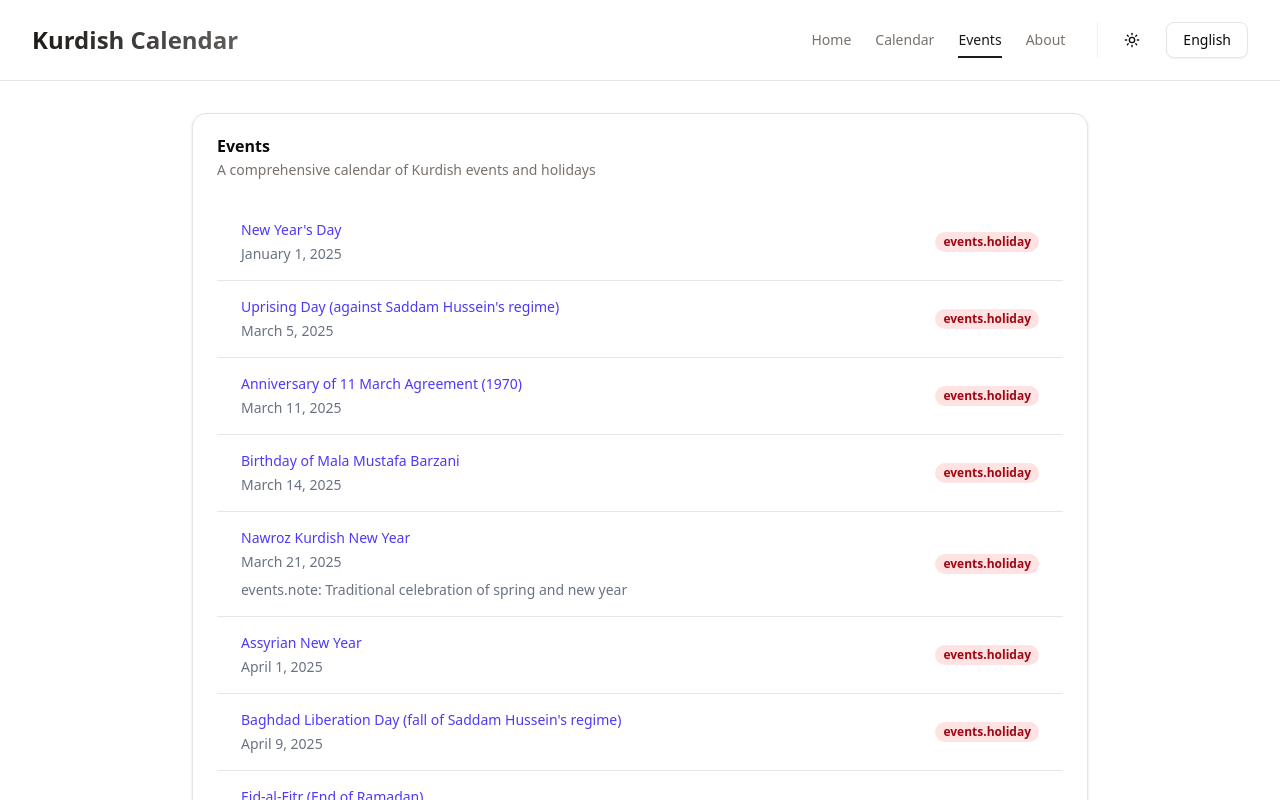
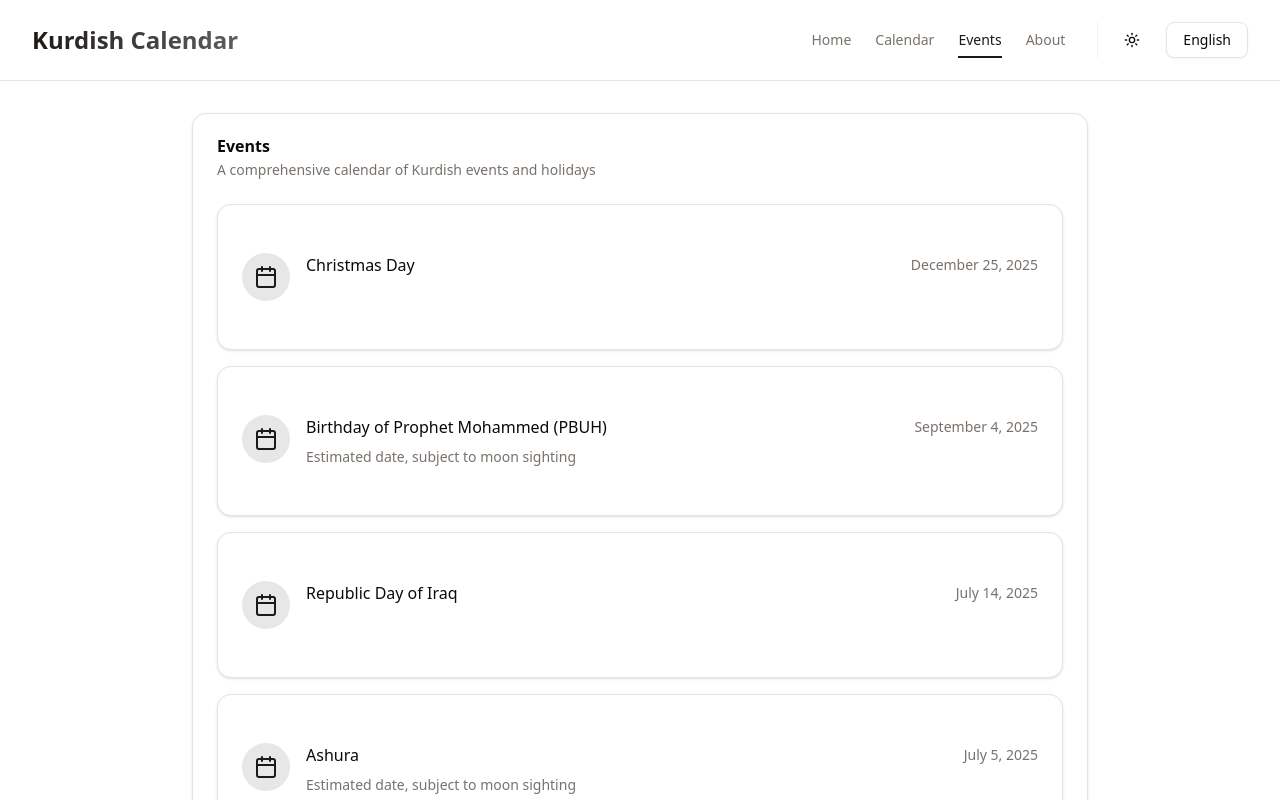
Before and after one commit to datacode-app/kurdish-calendar-app, a Next.js app: page /en/events in a window 1280 px wide. Shown: the top 800 px of the page. Built offline with nearby package versions, Linux system fonts and the light colour scheme.

Commit message:
fix events

```diff
--- a/app/components/EventsListClient.tsx
+++ b/app/components/EventsListClient.tsx
@@ -3,6 +3,9 @@
 import { useState, useEffect } from 'react';
 import { useTranslations } from 'next-intl';
 import { format } from 'date-fns';
+import { Calendar as CalendarIcon } from 'lucide-react';
+import { Badge } from '@/components/ui/badge';
+import { Card, CardContent } from '@/components/ui/card';
 
 interface Holiday {
   date: string;
@@ -18,6 +21,8 @@ interface Holiday {
     ar: string;
     fa: string;
   };
+  country?: string;
+  region?: string;
 }
 
 export default function EventsListClient({ locale }: { locale: string }) {
@@ -30,7 +35,12 @@ export default function EventsListClient({ locale }: { locale: string }) {
     fetch('/data/holidays.json')
       .then(response => response.json())
       .then(data => {
-        setHolidays(data.holidays);
+        // Sort holidays by date (newest first)
+        const sortedHolidays = Array.isArray(data)
+          ? [...data].sort((a, b) => new Date(b.date).getTime() - new Date(a.date).getTime())
+          : [...(data.holidays || [])].sort((a, b) => new Date(b.date).getTime() - new Date(a.date).getTime());
+
+        setHolidays(sortedHolidays);
         setLoading(false);
       })
       .catch(error => {
@@ -49,13 +59,13 @@ export default function EventsListClient({ locale }: { locale: string }) {
   if (loading) {
     return (
       <div className="px-4 py-5 sm:p-6 text-center">
-        <div className="animate-pulse flex space-x-4 justify-center">
-          <div className="rounded-full bg-gray-200 dark:bg-gray-700 h-12 w-12"></div>
-          <div className="flex-1 space-y-4 py-1 max-w-md">
-            <div className="h-4 bg-gray-200 dark:bg-gray-700 rounded w-3/4"></div>
+        <div className="animate-pulse flex flex-col space-y-4 items-center">
+          <div className="rounded-full bg-muted h-12 w-12"></div>
+          <div className="space-y-4 py-1 w-full max-w-md">
+            <div className="h-4 bg-muted rounded w-3/4 mx-auto"></div>
             <div className="space-y-2">
-              <div className="h-4 bg-gray-200 dark:bg-gray-700 rounded"></div>
-              <div className="h-4 bg-gray-200 dark:bg-gray-700 rounded w-5/6"></div>
+              <div className="h-4 bg-muted rounded w-full"></div>
+              <div className="h-4 bg-muted rounded w-5/6 mx-auto"></div>
             </div>
           </div>
         </div>
@@ -64,31 +74,48 @@ export default function EventsListClient({ locale }: { locale: string }) {
   }
 
   return (
-    <ul className="divide-y divide-gray-200 dark:divide-gray-700">
+    <div className="space-y-4">
       {holidays.map((holiday, index) => (
-        <li key={index} className="px-4 py-4 sm:px-6 hover:bg-gray-50 dark:hover:bg-gray-700">
-          <div className="flex items-center justify-between">
-            <div className="flex flex-col">
-              <p className="text-sm font-medium text-indigo-600 dark:text-indigo-400 truncate">
-                {getLocalizedText(holiday.event)}
-              </p>
-              <p className="mt-1 flex items-center text-sm text-gray-500 dark:text-gray-400">
-                <span>{format(new Date(holiday.date), "MMMM d, yyyy")}</span>
-              </p>
-              {holiday.note && getLocalizedText(holiday.note) && (
-                <p className="mt-2 text-sm text-gray-500 dark:text-gray-400">
-                  <span className="font-medium">{t('events.note')}:</span> {getLocalizedText(holiday.note)}
-                </p>
-              )}
+        <Card key={index} className="overflow-hidden hover:shadow-md transition-shadow">
+          <CardContent className="p-4 sm:p-6">
+            <div className="flex flex-col sm:flex-row sm:items-start gap-4">
+              <div className="flex-shrink-0 flex items-center justify-center w-12 h-12 rounded-full bg-primary/10 text-primary">
+                <CalendarIcon className="h-6 w-6" />
+              </div>
+
+              <div className="flex-grow min-w-0">
+                <div className="flex flex-col sm:flex-row sm:items-center justify-between gap-2 mb-2">
+                  <h3 className="text-base font-medium text-foreground break-words">
+                    {getLocalizedText(holiday.event)}
+                  </h3>
+                  <time className="text-sm text-muted-foreground whitespace-nowrap">
+                    {format(new Date(holiday.date), "MMMM d, yyyy")}
+                  </time>
+                </div>
+
+                {holiday.country && (
+                  <div className="mt-1">
+                    <Badge variant="outline" className="text-xs">
+                      {holiday.country}
+                    </Badge>
+                    {holiday.region && (
+                      <Badge variant="outline" className="text-xs ml-2">
+                        {holiday.region}
+                      </Badge>
+                    )}
+                  </div>
+                )}
+
+                {holiday.note && getLocalizedText(holiday.note) && (
+                  <p className="mt-2 text-sm text-muted-foreground break-words">
+                    {getLocalizedText(holiday.note)}
+                  </p>
+                )}
+              </div>
             </div>
-            <div className="ml-2 flex-shrink-0 flex">
-              <span className="px-2 inline-flex text-xs leading-5 font-semibold rounded-full bg-red-100 text-red-800 dark:bg-red-900 dark:text-red-200">
-                {t('events.holiday')}
-              </span>
-            </div>
-          </div>
-        </li>
+          </CardContent>
+        </Card>
       ))}
-    </ul>
+    </div>
   );
 }
```
